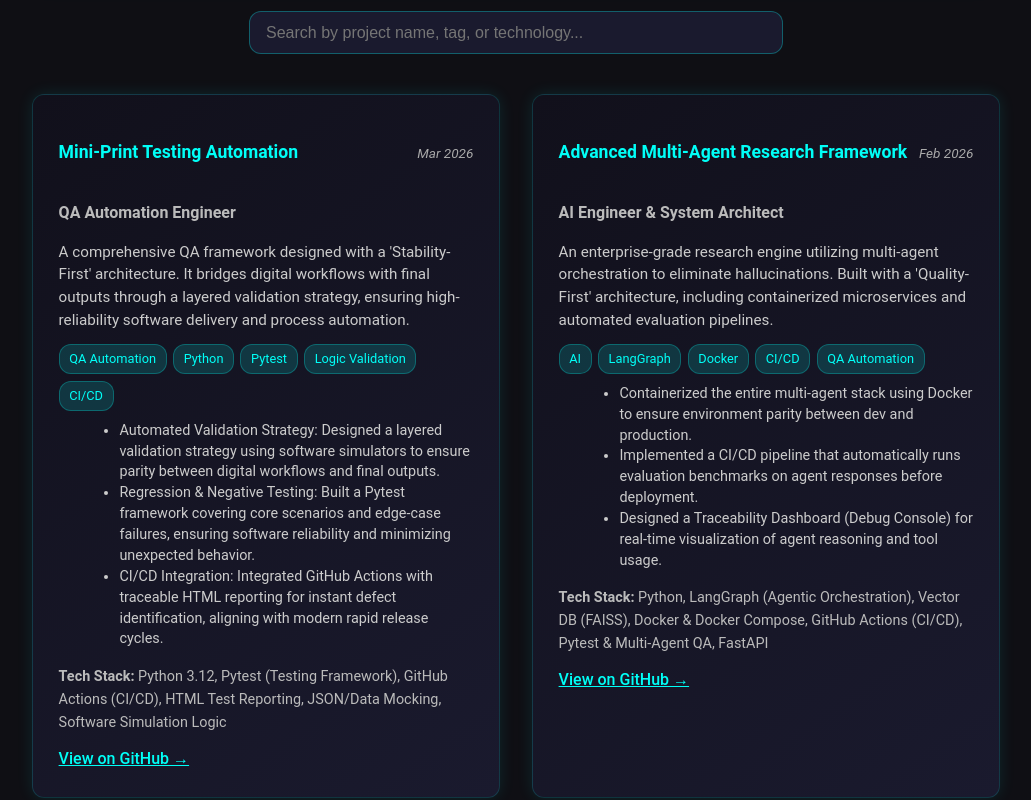
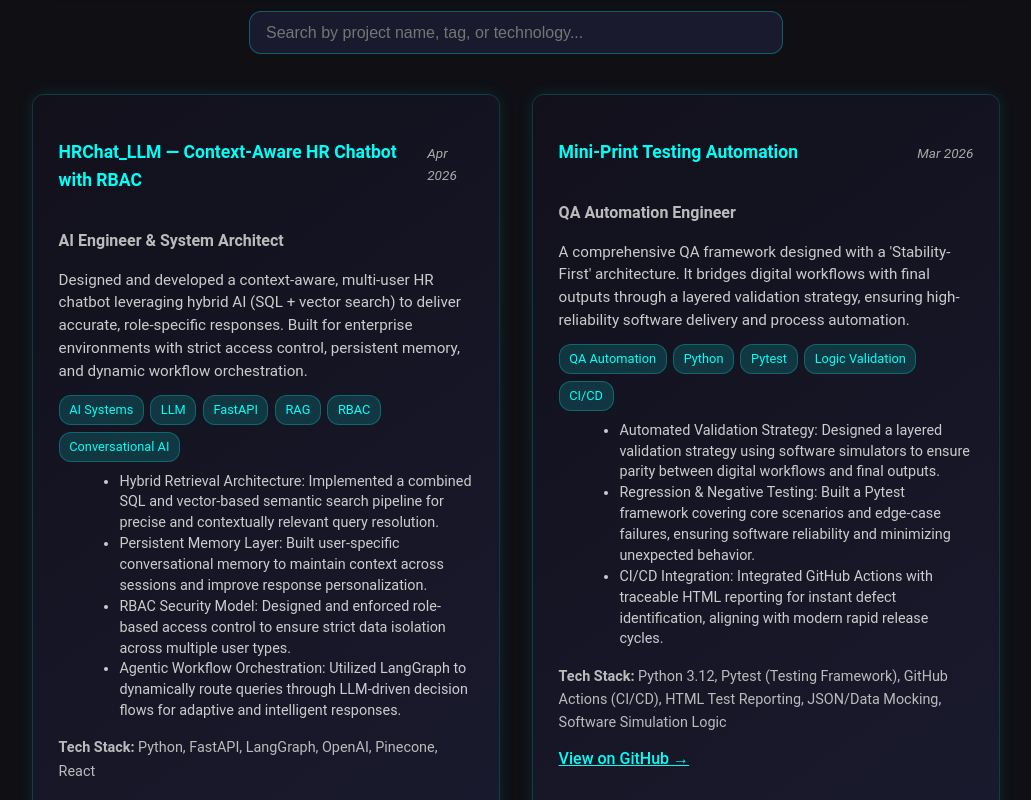
Before and after one commit to abhisakh/Advance_Portfolio, a React (Vite) app in the folder portfolio/: page /ai-projects in a window 1280 px wide. Shown: the part 640-1440 px from the top of the page, without its empty margins (176-1207 px from the left). Built offline with nearby package versions, Linux system fonts and the light colour scheme.

Commit message:
Update the projectsdata field inside the profileData.js

```diff
--- a/portfolio/src/data/profileData.js
+++ b/portfolio/src/data/profileData.js
@@ -177,6 +177,29 @@ headline: "Physicist & AI Engineer in Training | Bridging Scientific Rigor with
         },
     ],
   projectsdata: [
+        {
+      name: "HRChat_LLM — Context-Aware HR Chatbot with RBAC",
+      tags: ["AI Systems", "LLM", "FastAPI", "RAG", "RBAC", "Conversational AI"],
+      description:
+        "Designed and developed a context-aware, multi-user HR chatbot leveraging hybrid AI (SQL + vector search) to deliver accurate, role-specific responses. Built for enterprise environments with strict access control, persistent memory, and dynamic workflow orchestration.",
+      techStack: [
+        "Python",
+        "FastAPI",
+        "LangGraph",
+        "OpenAI",
+        "Pinecone",
+        "React"
+      ],
+      role: "AI Engineer & System Architect",
+      github: "https://github.com/abhisakh/HRChat.git",
+      timeline: "Apr 2026",
+      highlights: [
+        "Hybrid Retrieval Architecture: Implemented a combined SQL and vector-based semantic search pipeline for precise and contextually relevant query resolution.",
+        "Persistent Memory Layer: Built user-specific conversational memory to maintain context across sessions and improve response personalization.",
+        "RBAC Security Model: Designed and enforced role-based access control to ensure strict data isolation across multiple user types.",
+        "Agentic Workflow Orchestration: Utilized LangGraph to dynamically route queries through LLM-driven decision flows for adaptive and intelligent responses."
+      ]
+    },
     {
       name: "Mini-Print Testing Automation",
       tags: ["QA Automation", "Python", "Pytest", "Logic Validation", "CI/CD"],
```
